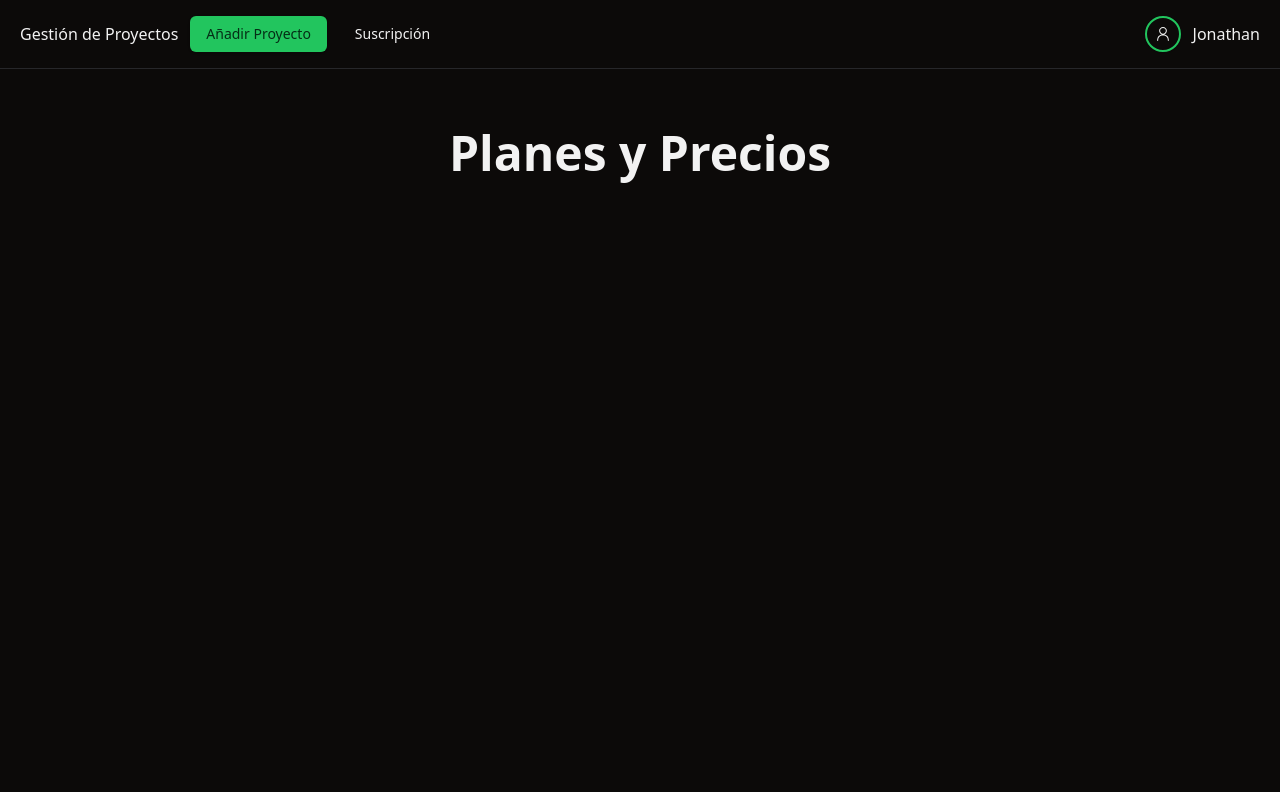
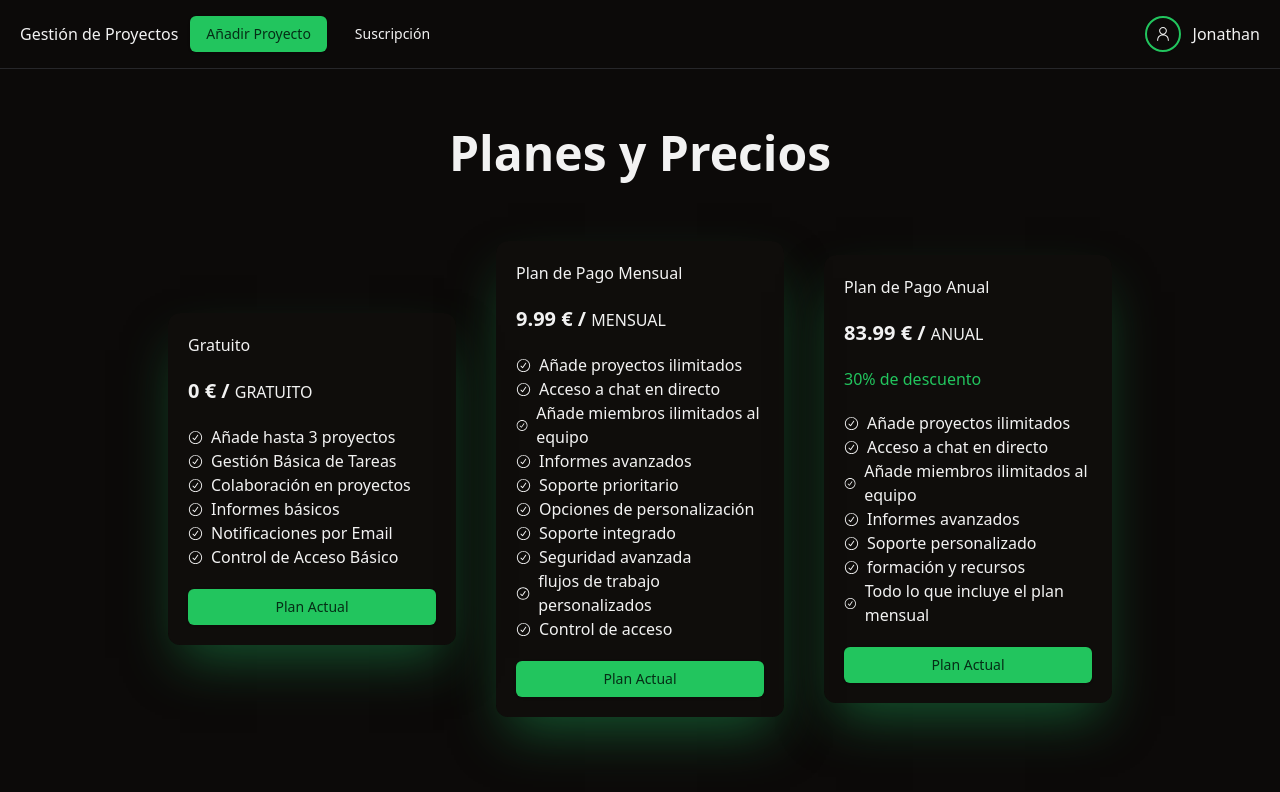
Before and after one commit to JohnnyBC2022/project-managment-system-frontend, a React (Vite) app: page /upgrade-plan in a window 1280 px wide. Shown: the top 792 px of the page. Built offline with nearby package versions, Linux system fonts and the light colour scheme.

Commit message:
feat: subscriptionCard created

```diff
--- a/src/pages/Subscription/Subscription.jsx
+++ b/src/pages/Subscription/Subscription.jsx
@@ -1,3 +1,5 @@
+import { annualPlan, freePlan, paidPlan } from "@/constants"
+import SubscriptionCard from "./SubscriptionCard"
 
 
 const Subscription = () => {
@@ -5,7 +7,27 @@ const Subscription = () => {
     <div className="p-10">
         <h1 className="text-5xl font-semibold py-5 pb-16 text-center">Planes y Precios</h1>
         <div className="flex flex-col lg:flex-row justify-center items-center gap-10">
-
+        <SubscriptionCard data={{
+            planName:"Gratuito",
+            features:freePlan,
+            planType:"GRATUITO",
+            price: 0,
+            buttonName:true?"Plan Actual":"Contratar"
+        }}/>
+        <SubscriptionCard data={{
+            planName:"Plan de Pago Mensual",
+            features:paidPlan,
+            planType:"MENSUAL",
+            price: 9.99,
+            buttonName:true?"Plan Actual":"Contratar"
+        }}/>
+        <SubscriptionCard data={{
+            planName:"Plan de Pago Anual",
+            features:annualPlan,
+            planType:"ANUAL",
+            price: 83.99,
+            buttonName:true?"Plan Actual":"Contratar"
+        }}/>
         </div>
     </div>
   )
--- /dev/null
+++ b/src/pages/Subscription/SubscriptionCard.jsx
@@ -0,0 +1,30 @@
+import { Button } from "@/components/ui/button";
+import { CheckCircledIcon } from "@radix-ui/react-icons";
+
+const SubscriptionCard = ({ data }) => {
+  return (
+    <div className="rounded-xl bg-[#1c1917] bg-opacity-20 shadow-[#14532d] shadow-2xl card p-5 space-y-5 w-[18rem]">
+      <p>{data.planName}</p>
+      <p>
+        <span className="text-xl font-semibold">{data.price} € / </span>
+        <span>{data.planType}</span>
+      </p>
+      {data.planType === "ANUAL" && (
+        <p className="text-green-500">30% de descuento</p>
+      )}
+
+      <div>
+        {data.features.map((item) => (
+          <div key={item} className="flex items-center gap-2">
+            <CheckCircledIcon />
+            <p>{item}</p>
+          </div>
+        ))}
+      </div>
+
+      <Button className="w-full">{data.buttonName}</Button>
+    </div>
+  );
+};
+
+export default SubscriptionCard;
```
